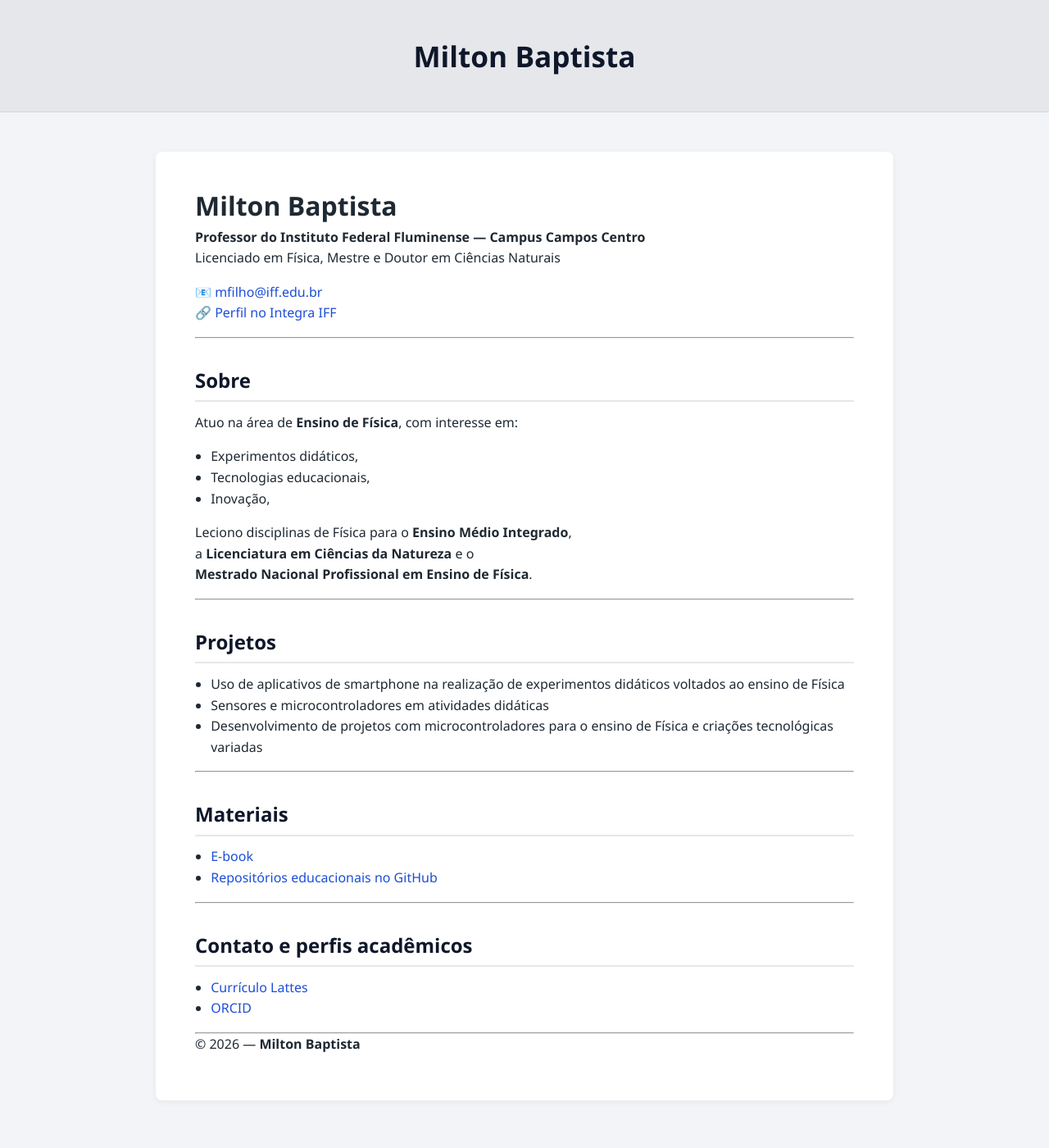
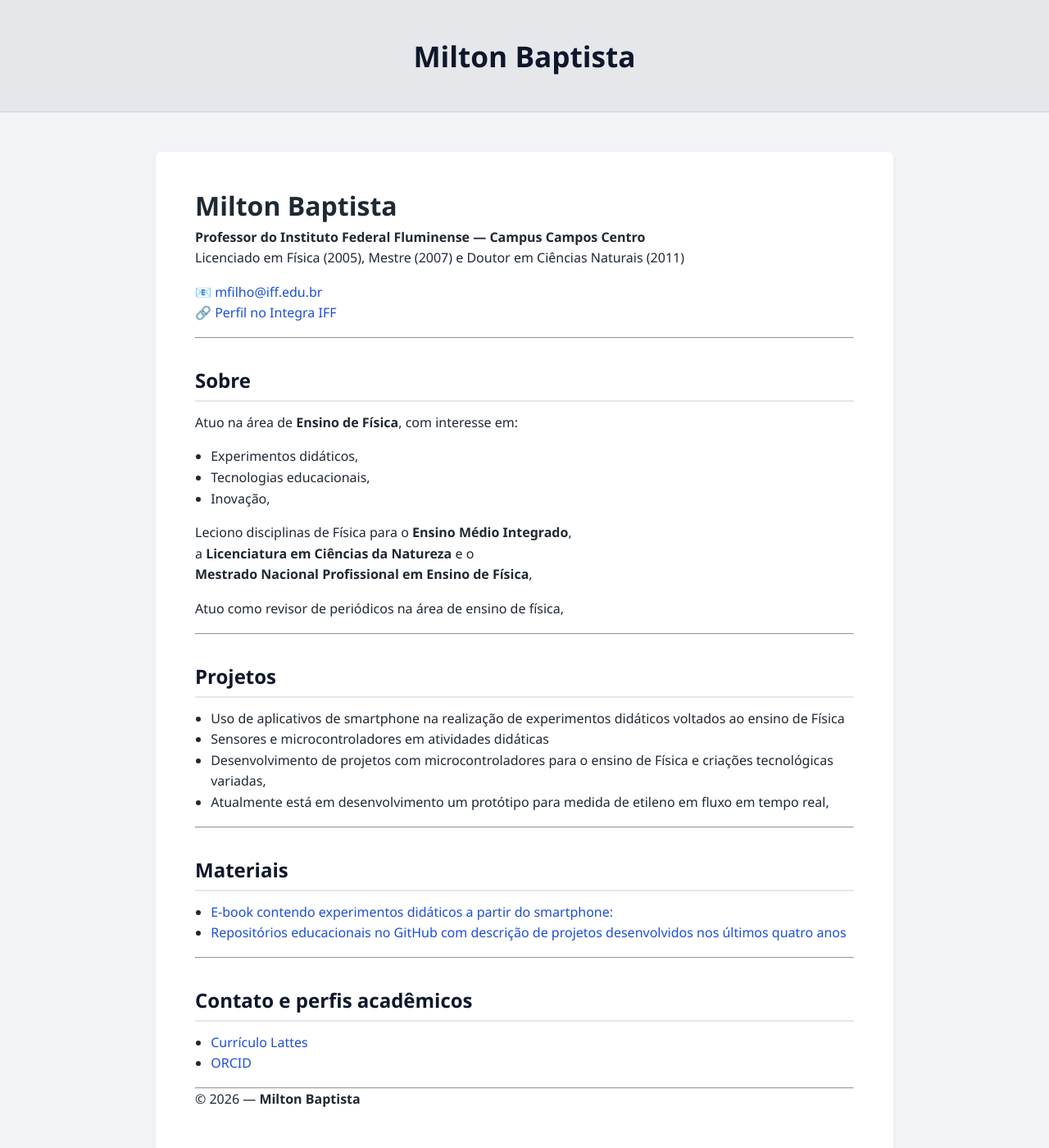
Before and after one commit to miltonbaptista/miltonbaptista.github.io, a Jekyll site: the page built from index.md, in a window 1280 px wide and 1400 px high. Shown: the whole window at 82% size. Built offline with Jekyll 4.4.1, drawn with Linux system fonts in a browser that asks for light colours.

Commit message:
Update index.md

```diff
--- a/index.md
+++ b/index.md
@@ -6,7 +6,7 @@ title: Milton Baptista
 # Milton Baptista
 
 **Professor do Instituto Federal Fluminense — Campus Campos Centro**
-Licenciado em Física, Mestre e Doutor em Ciências Naturais
+Licenciado em Física (2005), Mestre (2007) e Doutor em Ciências Naturais (2011)
 
 📧 [mfilho@iff.edu.br](mailto:mfilho@iff.edu.br)
 🔗 [Perfil no Integra IFF](https://integra.iff.edu.br/p/milton-baptista-filho)
@@ -23,7 +23,9 @@ Atuo na área de **Ensino de Física**, com interesse em:
 
 Leciono disciplinas de Física para o **Ensino Médio Integrado**,
 a **Licenciatura em Ciências da Natureza** e o
-**Mestrado Nacional Profissional em Ensino de Física**.
+**Mestrado Nacional Profissional em Ensino de Física**,
+
+Atuo como revisor de periódicos na área de ensino de física,
 
 ---
 
@@ -31,14 +33,15 @@ a **Licenciatura em Ciências da Natureza** e o
 
 - Uso de aplicativos de smartphone na realização de experimentos didáticos voltados ao ensino de Física
 - Sensores e microcontroladores em atividades didáticas
-- Desenvolvimento de projetos com microcontroladores para o ensino de Física e criações tecnológicas variadas
+- Desenvolvimento de projetos com microcontroladores para o ensino de Física e criações tecnológicas variadas,
+- Atualmente está em desenvolvimento um protótipo para medida de etileno em fluxo em tempo real,
 
 ---
 
 ## Materiais
 
-- [E-book](https://github.com/idmilton/Pocketlab/releases/tag/Experimentos){: .ebook-link }
-- [Repositórios educacionais no GitHub](https://github.com/idmilton)
+- [E-book contendo experimentos didáticos a partir do smartphone:](https://github.com/idmilton/Pocketlab/releases/tag/Experimentos){: .ebook-link }
+- [Repositórios educacionais no GitHub com descrição de projetos desenvolvidos nos últimos quatro anos](https://github.com/idmilton)
 
 ---
 
```
